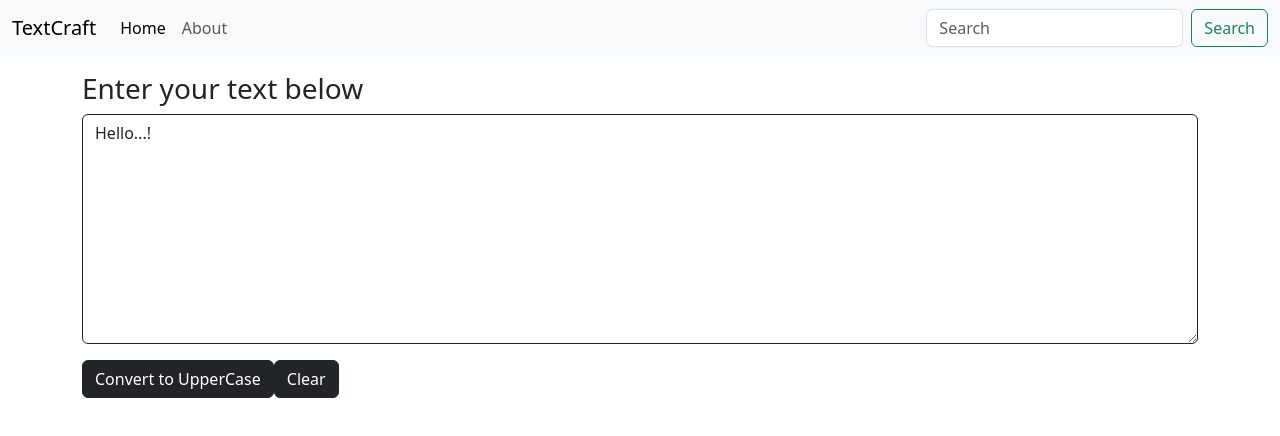
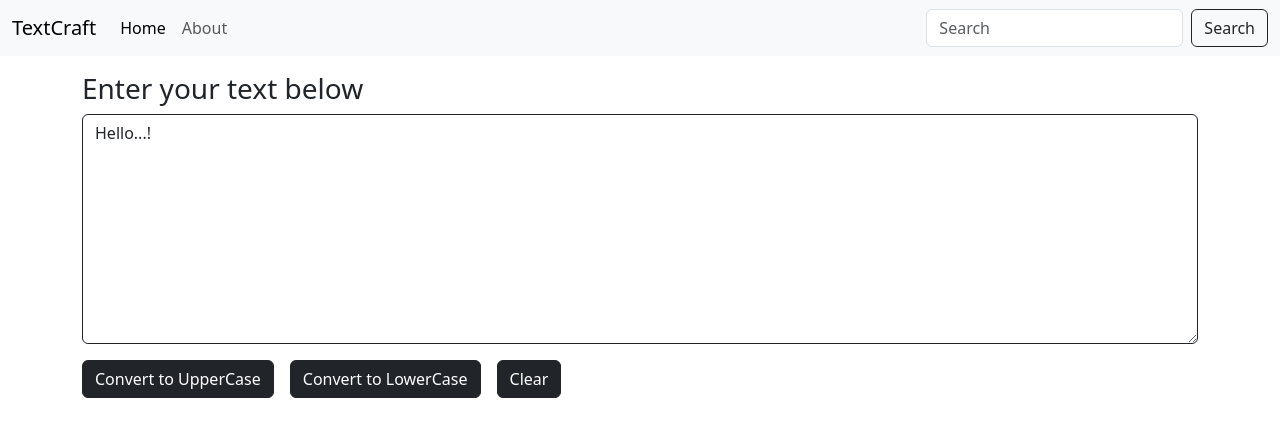
Before and after one commit to bhargavvvk/textcraf, a React (Create React App) app: page / in a window 1280 px wide. Shown: the top 436 px of the page. Built offline with nearby package versions, Linux system fonts and the light colour scheme.

Commit message:
added lowercase button and updated textarea

```diff
--- a/src/components/Navbar.js
+++ b/src/components/Navbar.js
@@ -19,7 +19,7 @@ export default function Navbar() {
       </ul>
       <form className="d-flex" role="search">
         <input className="form-control me-2" type="search" placeholder="Search" aria-label="Search"/>
-        <button className="btn btn-outline-success" type="submit">Search</button>
+        <button className="btn btn-outline-dark" type="submit">Search</button>
       </form>
     </div>
   </div>
--- a/src/components/Textform.js
+++ b/src/components/Textform.js
@@ -4,6 +4,10 @@ export default function Textform() {
     const[text,setText]=useState("Hello...!");
     const upperCase=()=>{
         let newText=text.toUpperCase();
+        setText(newText);
+    }
+    const lowerCase=()=>{
+        let newText=text.toLowerCase();
         setText(newText);
     }
     const clearText=()=>{
@@ -18,8 +22,17 @@ export default function Textform() {
         <h3> Enter your text below</h3>
     <div className="mb-3 mt-2">
     <textarea className="form-control border-dark" id="exampleFormControlTextarea1" value={text} onChange={onChangeUpdate} rows="9"></textarea>
-    <button type="button" className="btn btn-dark mt-3" onClick={upperCase}>Convert to UpperCase</button>
-    <button type="button" className="btn btn-dark mt-3" onClick={clearText}>Clear</button>
+    <div className="d-flex gap-3 mt-3">
+  <button type="button" className="btn btn-dark" onClick={upperCase}>
+    Convert to UpperCase
+  </button>
+  <button type="button" className="btn btn-dark" onClick={lowerCase}>
+    Convert to LowerCase
+  </button>
+  <button type="button" className="btn btn-dark" onClick={clearText}>
+    Clear
+  </button>
+</div>
     </div>
     </div>
 </>
```
